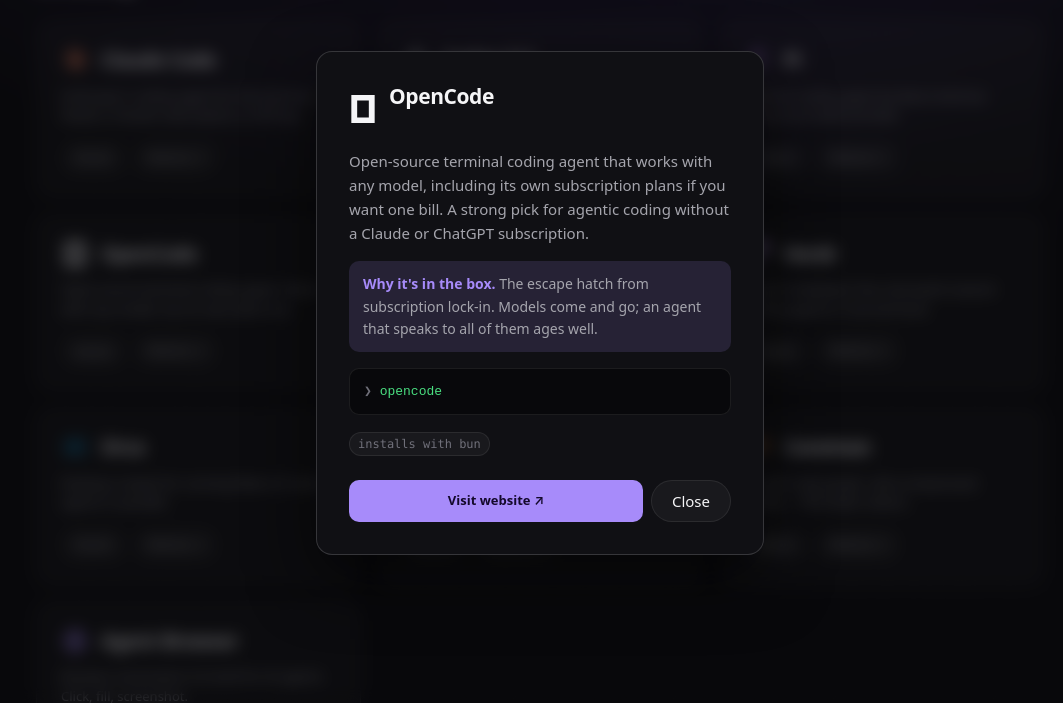
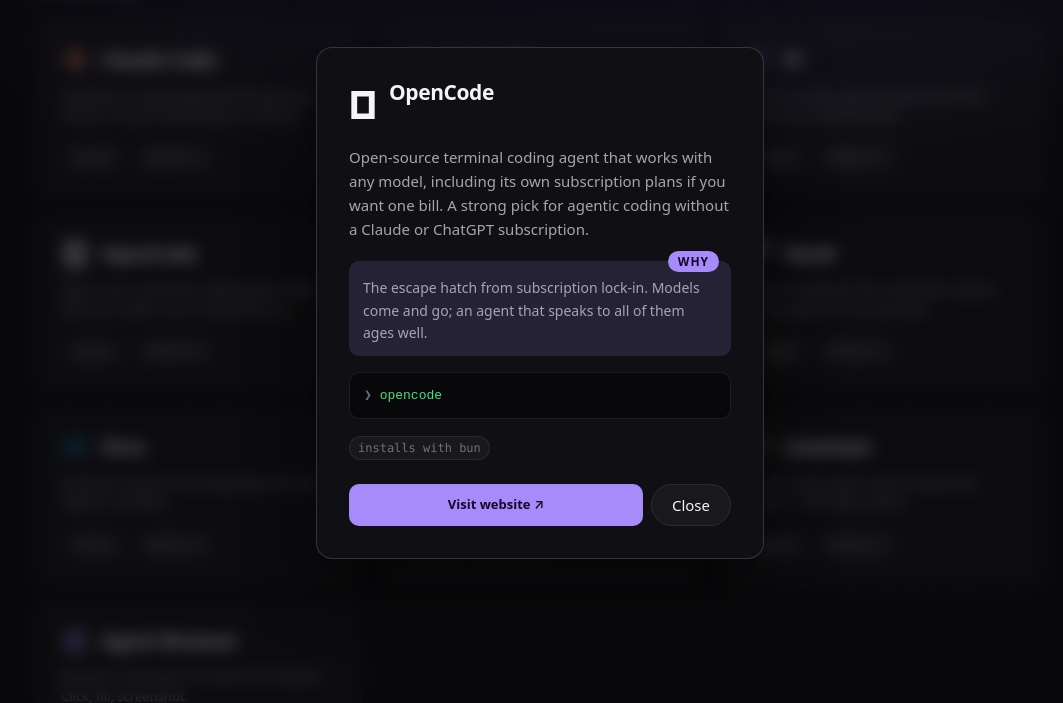
Before and after one commit to bitbonsai/vibetoolbox, a website: page public/tools.html in a window 1280 px wide. Both pictures are taken after a click on the button 298 px from the left and 1105 px from the top of the page. Shown: the part 802-1505 px from the top of the page, without its empty margins (100-1163 px from the left). Drawn offline with Linux system fonts and the light colour scheme.

Commit message:
feat(tools): "Why" pill on dialog callout instead of inline label

```diff
--- a/public/styles.css
+++ b/public/styles.css
@@ -686,18 +686,28 @@
 }
 
 .tool-modal-why {
+    position: relative;
     font-size: 0.875rem;
     line-height: 1.6;
     color: var(--text-2);
     background: var(--accent-dim);
     border-radius: 0.625rem;
-    padding: 0.75rem 0.875rem;
-    margin-bottom: 1rem;
-}
-
-.tool-modal-why strong {
-    color: var(--accent);
+    padding: 1rem 0.875rem 0.75rem;
+    margin: 1.25rem 0 1rem;
+}
+
+.why-pill {
+    position: absolute;
+    top: -0.625rem;
+    right: 0.75rem;
+    font-size: 0.75rem;
     font-weight: 600;
+    text-transform: uppercase;
+    letter-spacing: 0.08em;
+    color: #14092b;
+    background: var(--accent);
+    border-radius: 999px;
+    padding: 1px 0.625rem;
 }
 
 .tool-modal-try {
--- a/public/tools.html
+++ b/public/tools.html
@@ -91,7 +91,7 @@
             <h2 x-text="detail.name"></h2>
           </div>
           <p class="tool-modal-more" x-text="detail.more || detail.desc"></p>
-          <p class="tool-modal-why" x-show="detail.why"><strong>Why it's in the box.</strong> <span x-text="detail.why"></span></p>
+          <p class="tool-modal-why" x-show="detail.why"><span class="why-pill" aria-label="Why it's in the box">Why</span><span x-text="detail.why"></span></p>
           <pre class="tool-modal-try" x-show="detail.try"><code x-text="detail.try"></code></pre>
           <span class="tool-badge" x-show="detail.requires && detail.requires.length" x-text="'installs with ' + (detail.requires || []).join(', ')"></span>
           <div class="tool-modal-actions">
```
Also changed, not shown: site/pages/tools.html (+1 -1 lines).
